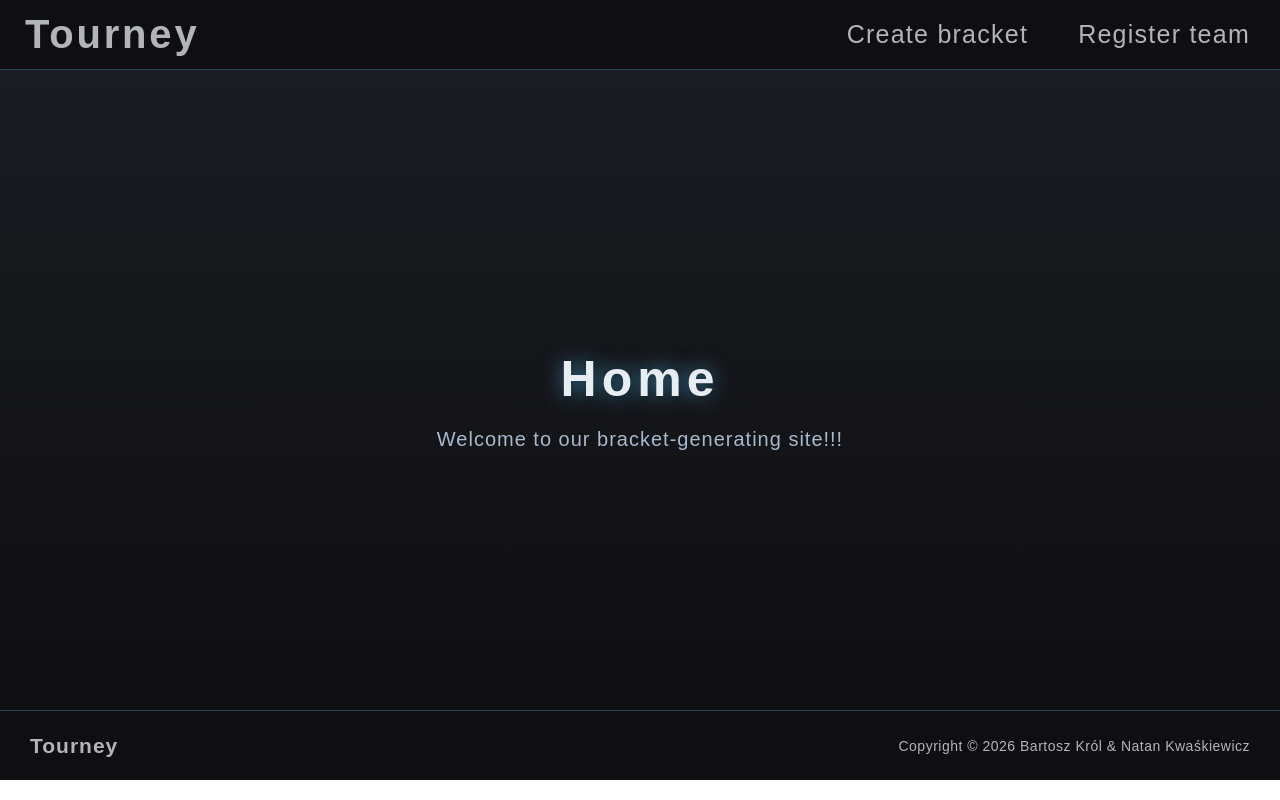
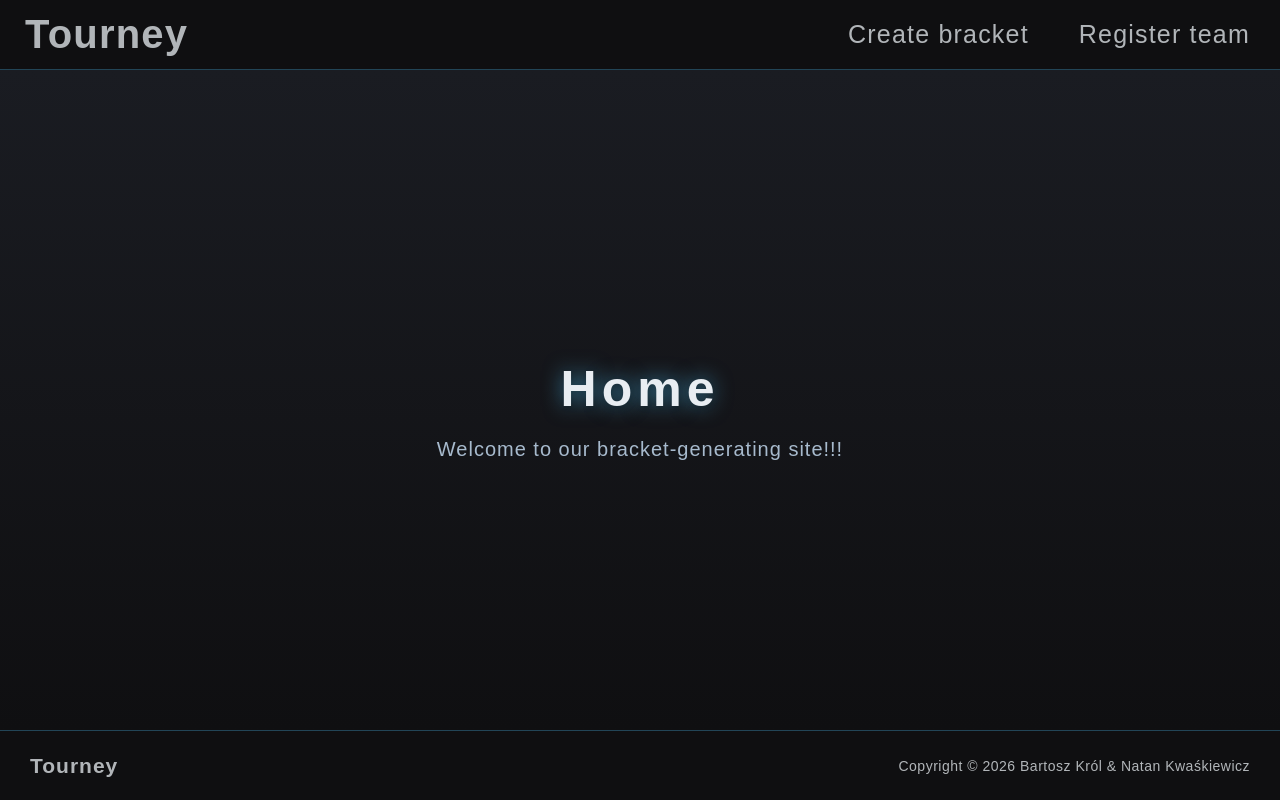
Before and after one commit to NatanKwaskiewicz/Generator_drabinek_turniejowych, a React (Vite) app: page / in a window 1280 px wide. Built offline with nearby package versions, Linux system fonts and the light colour scheme.

Commit message:
adjust styling

```diff
--- a/src/frontend/components/Home/Home.module.scss
+++ b/src/frontend/components/Home/Home.module.scss
@@ -7,12 +7,12 @@ $grey: #2a2d35;
 $dark-grey: #1a1c22;
 
 .Home {
+    flex: 1;
     display: flex;
     justify-content: center;
     align-items: center;
     flex-direction: column;
     width: 100%;
-    min-height: 80vh;
     background: linear-gradient(180deg, $dark-grey 0%, $black 100%);
 
     h1 {
--- a/src/frontend/components/NavBar/NavBar.module.scss
+++ b/src/frontend/components/NavBar/NavBar.module.scss
@@ -11,6 +11,7 @@ $grey: #2a2d35;
     align-items: center;
     justify-content: space-between;
     height: 7rem;
+    letter-spacing: 0.12rem;
 
     &Title {
         font-size: 4rem;
@@ -20,7 +21,6 @@ $grey: #2a2d35;
             text-decoration: none;
             color: rgba($white, 0.75);
             padding: 0.8rem 1.5rem;
-            letter-spacing: 0.07em;
         }
     }
 
@@ -41,7 +41,6 @@ $grey: #2a2d35;
             transition:
                 color 0.3s ease,
                 transform 0.3s ease;
-            letter-spacing: 0.05em;
             border-radius: 12px;
 
             &:hover {
--- a/src/frontend/index.scss
+++ b/src/frontend/index.scss
@@ -8,6 +8,11 @@
 html {
     font-size: 10px;
 }
-body {
-    margin: 0;
+
+#root {
+    min-height: 100vh;
+    width: 100%;
+    display: flex;
+    flex-direction: column;
+    justify-content: space-between;
 }
```
